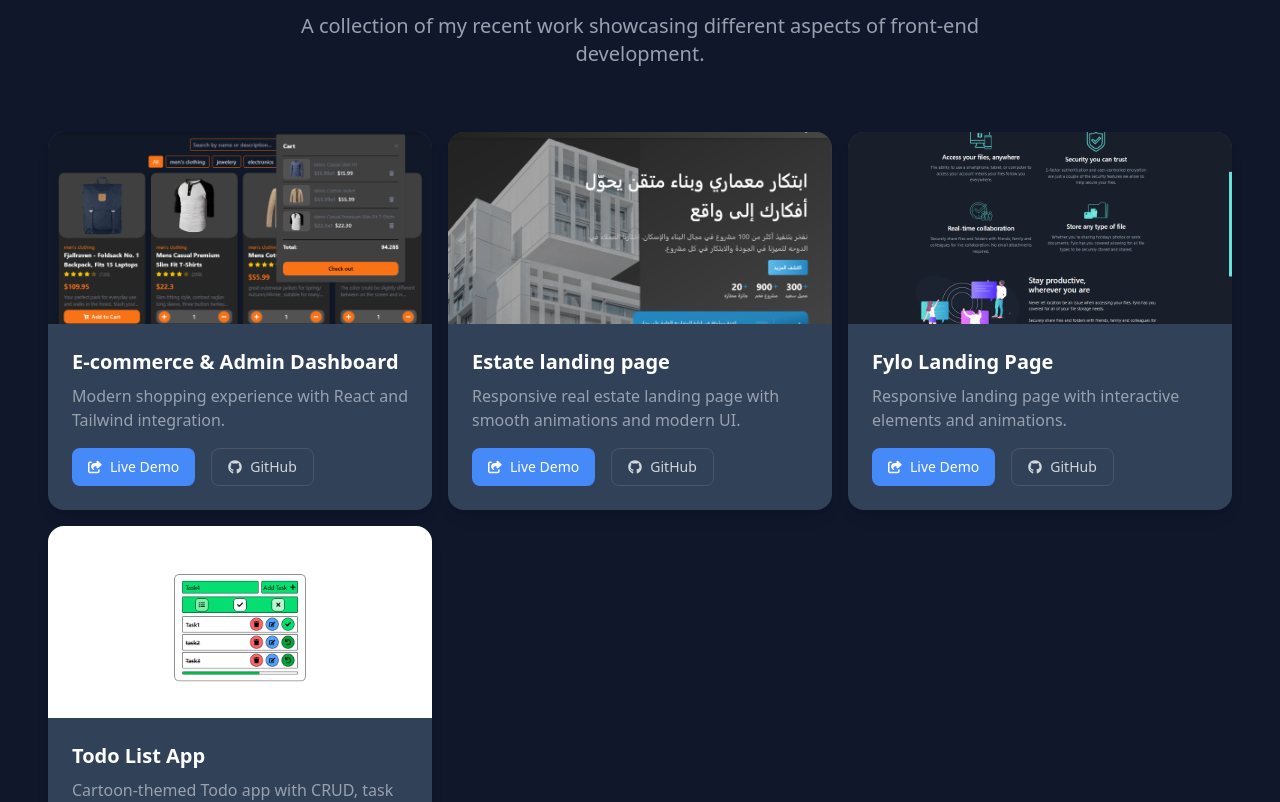
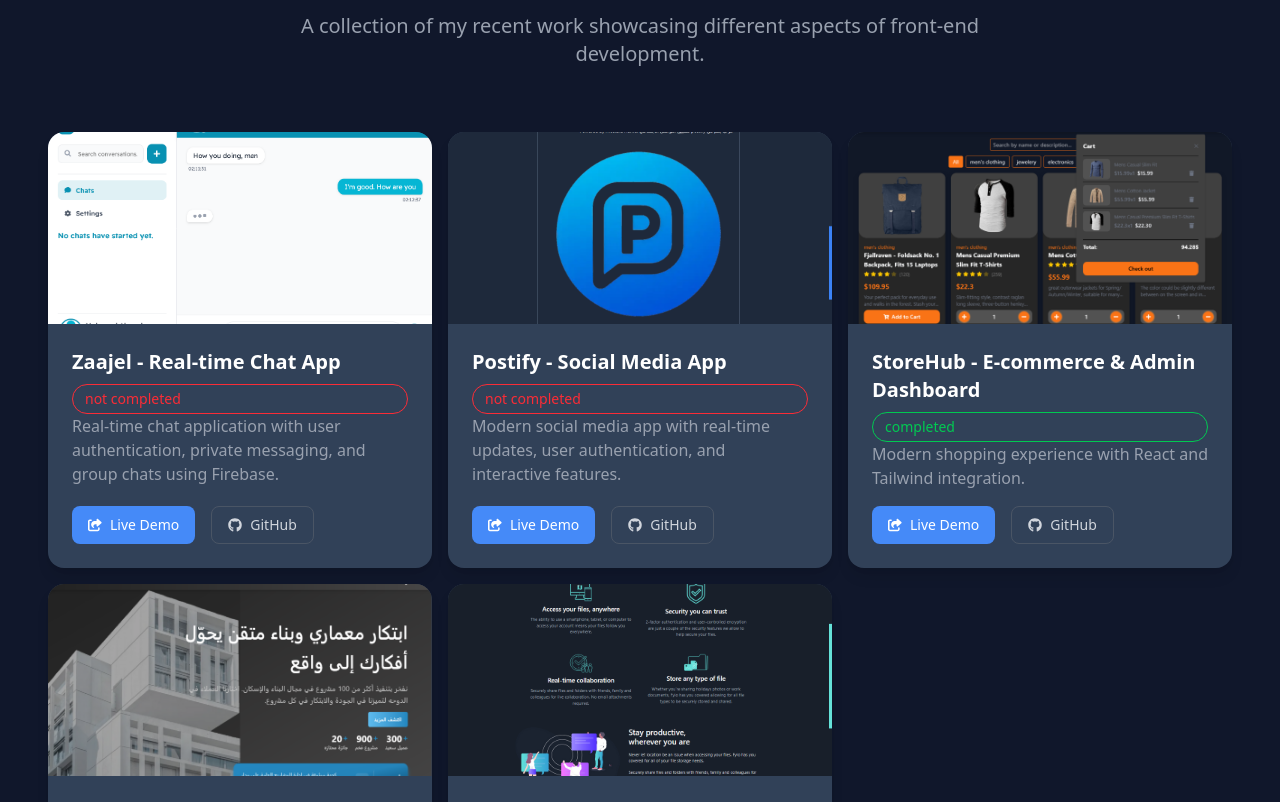
Before and after one commit to mostafaelfawal/Mostafa-Hamdi, a React (Vite) app: page / in a window 1280 px wide. Shown: the part 1941-2743 px from the top of the page. Built offline with nearby package versions, Linux system fonts and the light colour scheme.

Commit message:
add postify project

```diff
--- a/src/components/ProjectCard.tsx
+++ b/src/components/ProjectCard.tsx
@@ -12,6 +12,7 @@ export default function ProjectCard({
   description,
   liveDemoLink,
   githubLink,
+  finished,
 }: ProjectType) {
   const { i18n, t } = useTranslation();
   const lang = i18n.language;
@@ -31,9 +32,20 @@ export default function ProjectCard({
         alt={title[lang as LanguageType]}
       />
       <div className="p-6 flex flex-col flex-grow">
-        <h3 className="text-xl font-semibold text-gray-900 dark:text-white mb-2">
-          {title[lang as LanguageType]}
-        </h3>
+        <div className="flex items-center justify-between mb-2">
+          <h3 className="text-xl font-semibold text-gray-900 dark:text-white">
+            {title[lang as LanguageType]}
+          </h3>
+        </div>
+        {finished ? (
+          <span className="rounded-full border px-3 py-1 text-sm text-green-500 border-green-500">
+            {t("completed")}
+          </span>
+        ) : (
+          <span className="rounded-full border px-3 py-1 text-sm text-red-500 border-red-500">
+            {t("not_completed")}
+          </span>
+        )}
         <p className="text-gray-600 dark:text-gray-400 mb-4 flex-grow">
           {description[lang as LanguageType]}
         </p>
--- a/src/components/Projects.tsx
+++ b/src/components/Projects.tsx
@@ -45,6 +45,7 @@ export default function Projects() {
             description={p.description}
             liveDemoLink={p.liveDemoLink}
             githubLink={p.githubLink}
+            finished={p.finished}
           />
         ))}
       </motion.div>
--- a/src/data/projects.ts
+++ b/src/data/projects.ts
@@ -2,10 +2,38 @@ import type { ProjectType } from "../types/ProjectType";
 
 export const projects: ProjectType[] = [
   {
+    img: "/images/chat app.png",
+    title: {
+      en: "Zaajel - Real-time Chat App",
+      ar: "زاجل - تطبيق دردشة في الوقت الحقيقي",
+    },
+    description: {
+      en: "Real-time chat application with user authentication, private messaging, and group chats using Firebase.",
+      ar: "تطبيق دردشة في الوقت الحقيقي مع مصادقة المستخدم، الرسائل الخاصة، والدردشات الجماعية باستخدام Firebase.",
+    },
+    liveDemoLink: "https://zaajel.vercel.app/",
+    githubLink: "",
+    finished: false,
+  },
+  {
+    img: "public/images/postify.png",
+    title: {
+      en: "Postify - Social Media App",
+      ar: "Postify - تطبيق وسائل التواصل الاجتماعي",
+    },
+    description: {
+      en: "Modern social media app with real-time updates, user authentication, and interactive features.",
+      ar: "تطبيق وسائل تواصل اجتماعي حديث مع تحديثات في الوقت الحقيقي، مصادقة المستخدم، وميزات تفاعلية.",
+    },
+    liveDemoLink: "https://postify-lyart.vercel.app/",
+    githubLink: "https://github.com/mostafaelfawal/Postify",
+    finished: false,
+  },
+  {
     img: "/images/E-commerce.png",
     title: {
-      en: "E-commerce & Admin Dashboard",
-      ar: "تجارة إلكترونية و لوحة إدارة",
+      en: "StoreHub - E-commerce & Admin Dashboard",
+      ar: "StoreHub - تجارة إلكترونية و لوحة إدارة",
     },
     description: {
       en: "Modern shopping experience with React and Tailwind integration.",
@@ -13,12 +41,13 @@ export const projects: ProjectType[] = [
     },
     liveDemoLink: "https://store-hub-iota.vercel.app/",
     githubLink: "https://github.com/mostafaelfawal/StoreHub",
+    finished: true,
   },
   {
     img: "/images/Estate landing page.png",
     title: {
-      en: "Estate landing page",
-      ar: "صفحة هبوط للعقارات",
+      en: "Amjaad - Estate landing page",
+      ar: "امجاد - صفحة هبوط للعقارات",
     },
     description: {
       en: "Responsive real estate landing page with smooth animations and modern UI.",
@@ -26,6 +55,7 @@ export const projects: ProjectType[] = [
     },
     liveDemoLink: "https://amjaad-estate-lading.vercel.app/",
     githubLink: "https://github.com/mostafaelfawal/Amjaad-Lading-Page",
+    finished: true,
   },
   {
     img: "/images/Fylo landing page.png",
@@ -39,18 +69,6 @@ export const projects: ProjectType[] = [
     },
     liveDemoLink: "https://fylo-ladning-page.vercel.app",
     githubLink: "https://github.com/mostafaelfawal/Fylo-Ladning-Page",
-  },
-  {
-    img: "/images/TodoList.png",
-    title: {
-      en: "Todo List App",
-      ar: "تطبيق قائمة المهام",
-    },
-    description: {
-      en: "Cartoon-themed Todo app with CRUD, task filters, and persistent data via Local Storage.",
-      ar: "تطبيق مهام بطابع كرتوني مع عمليات CRUD، تصفية المهام، وحفظ البيانات محليًا.",
-    },
-    liveDemoLink: "https://my-todo-phi-one.vercel.app/",
-    githubLink: "https://github.com/mostafaelfawal/Todo",
+    finished: true,
   },
 ];
--- a/src/locales/ar.json
+++ b/src/locales/ar.json
@@ -36,6 +36,8 @@
   "contact_email_label": "البريد الإلكتروني",
   "contact_linkedin_label": "لينكدإن",
   "contact_github_label": "جيت هب",
+  "completed": "مكتمل",
+  "not_completed": "غير مكتمل",
 
   "copyright": "جميع الحقوق محفوظة"
 }
--- a/src/locales/en.json
+++ b/src/locales/en.json
@@ -36,6 +36,9 @@
   "contact_email_label": "Email",
   "contact_linkedin_label": "LinkedIn",
   "contact_github_label": "GitHub",
+  "completed": "completed",
+  "not_completed": "not completed",
+
 
   "copyright": "All rights reserved"
 }
--- a/src/types/ProjectType.ts
+++ b/src/types/ProjectType.ts
@@ -4,4 +4,5 @@ export type ProjectType = {
   description: { en: string; ar: string };
   liveDemoLink: string;
   githubLink: string;
+  finished: boolean;
 };
```
Also changed, not shown: public/images/postify.png (added).
